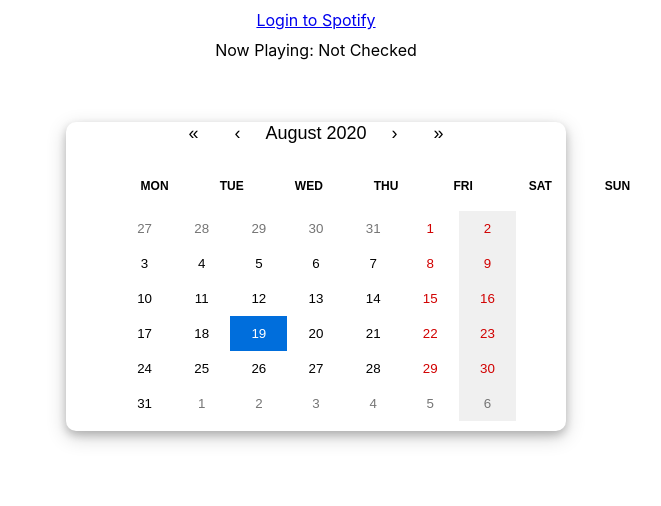
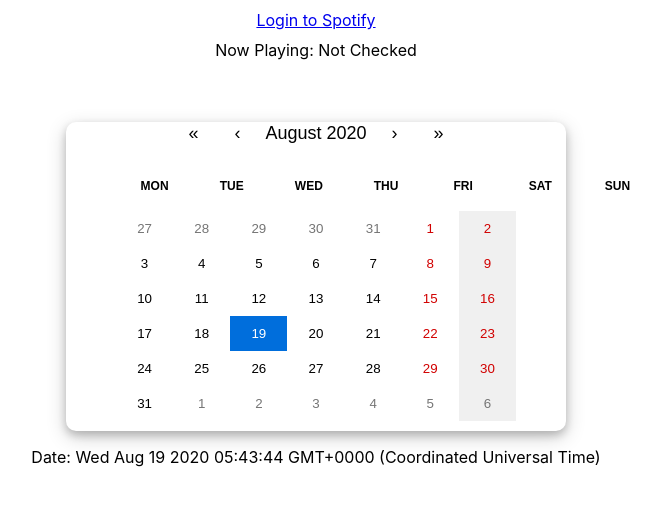
Before and after one commit to omizrahi99/ConcertFinder, a React (Create React App) app in the folder client/: page / in a window 1280 px wide. Shown: the top 506 px of the page, without its empty margins (324-985 px from the left). Built offline with nearby package versions, Linux system fonts and the light colour scheme; no server answers; what spotify-web-api-js would draw is missing.

Commit message:
date displayed when clicking on tiles

```diff
--- a/client/src/App.js
+++ b/client/src/App.js
@@ -21,7 +21,8 @@ class App extends Component {
       nowPlaying: { name: "Not Checked", albumArt: "" },
       myToken: token,
       artistNames: [],
-      clicked: null
+      clicked: false,
+      tileContent: null
     };
     this.getHashParams=this.getHashParams.bind(this)
     this.getNowPlaying=this.getNowPlaying.bind(this)
--- a/client/src/components/ReactCalendar.js
+++ b/client/src/components/ReactCalendar.js
@@ -27,6 +27,7 @@ function ReactCalendar(props) {
         tileDisabled={({ date }) => date.getDay() === 0}
         onClickDay={props.handleClick}
       />
+      <p>Date: {date.toString()}</p>
     </div>
   );
 }
```
